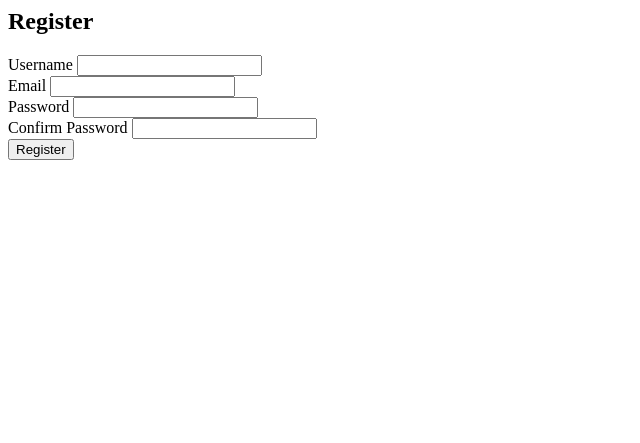
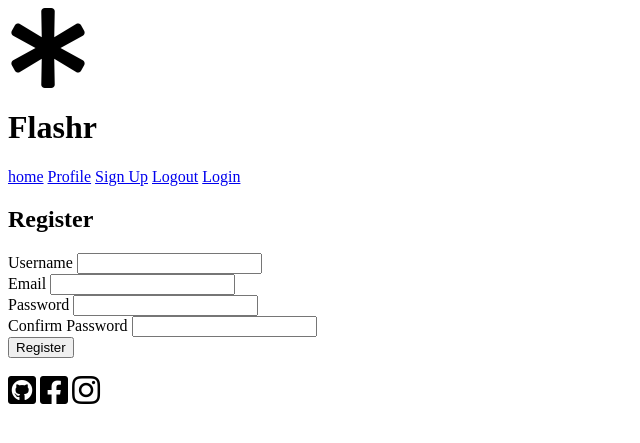
Before and after one commit to professionalzack/flashr, a Django app: page /accounts/register/ in a window 1280 px wide. Shown: the top 443 px of the page, without its empty margins (0-640 px from the left). Run offline with Django 3.2, Linux system fonts and the light colour scheme; some libraries are stand-ins or nearby versions.

Commit message:
Set up Base.html with logo, nav, and footer.  Created profile.html with initial routing

```diff
--- a/accounts/urls.py
+++ b/accounts/urls.py
@@ -6,4 +6,5 @@ urlpatterns = [
   path('register/', views.register, name='register'),
   path('login/', views.login, name='login'),
   path('logout/', views.logout, name='logout'),
+  path('profile/', views.profile, name='profile'),
 ]
--- a/accounts/views.py
+++ b/accounts/views.py
@@ -51,3 +51,6 @@ def login(request):
 def logout(request):
   auth.logout(request)
   return redirect('register')#in the future this should be to the landing
+
+def profile(request):
+  return render(request, 'accounts/profile.html')
--- a/templates/accounts/login.html
+++ b/templates/accounts/login.html
@@ -1,3 +1,4 @@
+{% extends '../base.html' %} {% block content %}
 <h2>Login</h2>
 
 {% if error %}
@@ -25,3 +26,5 @@
 
 	<input type="submit" value="Login" />
 </form>
+
+{% endblock %}
--- a/templates/accounts/register.html
+++ b/templates/accounts/register.html
@@ -1,3 +1,5 @@
+{% extends '../base.html' %} {% block content %}
+
 <h2>Register</h2>
 
 {% if error %}
@@ -41,3 +43,5 @@
 
 	<input type="submit" value="Register" />
 </form>
+
+{% endblock %}
--- /dev/null
+++ b/templates/base.html
@@ -0,0 +1,26 @@
+{% load staticfiles %}
+<html>
+    <head>
+        <title>Flashr</title>
+        <link rel="stylesheet" href="{% static 'css/main.css' %}">
+        <link rel="stylesheet" href="https://use.fontawesome.com/releases/v5.8.1/css/all.css" integrity="sha384-50oBUHEmvpQ+1lW4y57PTFmhCaXp0ML5d60M1M7uH2+nqUivzIebhndOJK28anvf" crossorigin="anonymous">
+    </head>
+    <body>
+        <i class="fas fa-asterisk fa-5x"></i>
+        <h1>Flashr</h1>
+        <nav>
+            <a href="/">home</a>
+            <a href="/accounts/">Profile</a>
+            <a href="/">Sign Up</a>
+            <a href="/">Logout</a>
+            <a href="/">Login</a>
+        </nav>
+        {% block content %}
+        {% endblock %}
+        <footer>
+            <i class="fab fa-github-square fa-2x"></i>
+            <i class="fab fa-facebook-square fa-2x"></i>
+            <i class="fab fa-instagram fa-2x"></i>
+        </footer>
+    </body>
+</html>
```
Also changed, not shown: templates/accounts/profile.html (+27 -2 lines), templates/flashr/card.html (added), templates/flashr/card_deck.html (added).
